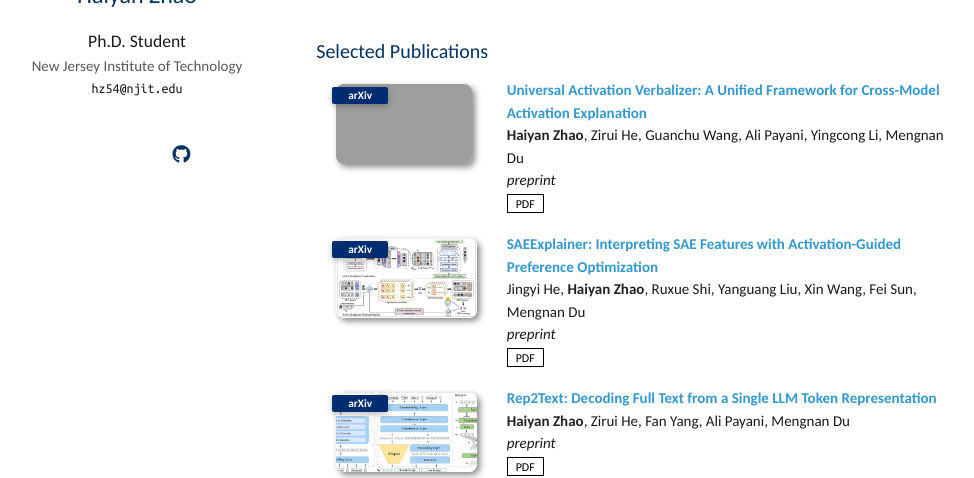
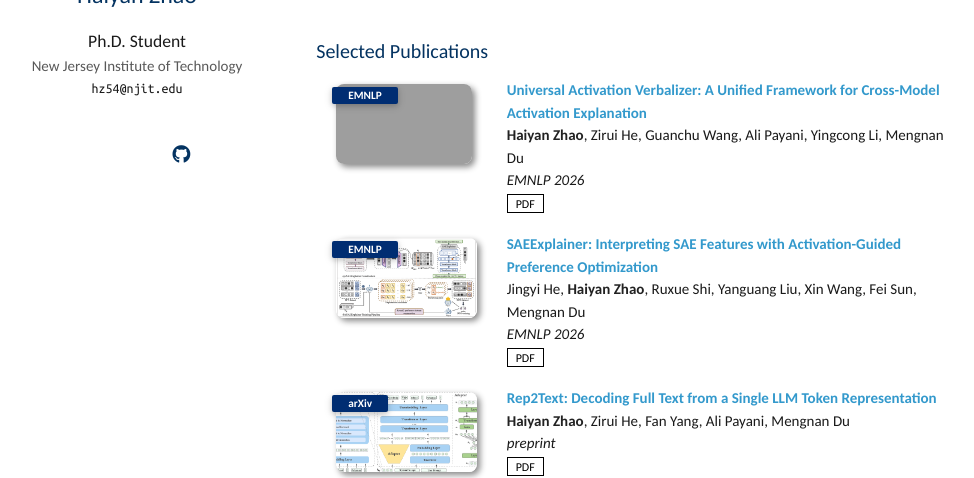
Before and after one commit to hy-zhao23/hy-zhao23.github.io, a Jekyll site: the page built from index.md, in a window 1280 px wide and 900 px high, scrolled down 331 px, cut to the strip 172-650 px from the top of the window. Shown: the whole strip, without its empty margins (151-1125 px from the left). Built offline with Jekyll 4.4.1, drawn with Linux system fonts in a browser that asks for light colours; nearby versions of some CDN libraries; a style sheet for code colours, icons or effects is not loaded; our own code applies the rules of GitHub Pages for plain Markdown files; grey boxes are pictures that could not be loaded.

Commit message:
update CV and publication venues

```diff
--- a/_config.yml
+++ b/_config.yml
@@ -13,7 +13,7 @@ canonical: https://minimal-light-theme.yliu.me/
 # Links
 # If you don't need one of them, you may delete the corresponding line.
 google_scholar: https://scholar.google.com/citations?user=9FobigIAAAAJ&hl=en
-cv_link: assets/files/cv.pdf
+cv_link: assets/files/Personal_Info.pdf
 github_link: https://github.com/hy-zhao23
 linkedin:
 twitter:
--- a/_data/publications.yml
+++ b/_data/publications.yml
@@ -2,16 +2,16 @@ main:
 
   - title: "Universal Activation Verbalizer: A Unified Framework for Cross-Model Activation Explanation"
     authors: <strong>Haiyan Zhao</strong>, Zirui He, Guanchu Wang, Ali Payani, Yingcong Li, Mengnan Du
-    conference_short: arXiv
-    conference: preprint
+    conference_short: EMNLP
+    conference: EMNLP 2026
     pdf: https://arxiv.org/pdf/2605.25903
     image: ./assets/img/paper/uav_figure1.png
     selected: true
 
   - title: "SAEExplainer: Interpreting SAE Features with Activation-Guided Preference Optimization"
     authors: Jingyi He, <strong>Haiyan Zhao</strong>, Ruxue Shi, Yanguang Liu, Xin Wang, Fei Sun, Mengnan Du
-    conference_short: arXiv
-    conference: preprint
+    conference_short: EMNLP
+    conference: EMNLP 2026
     pdf: https://arxiv.org/pdf/2606.08496
     image: ./assets/img/paper/saeexp.png
     selected: true
```
Also changed, not shown: 2 other files.
